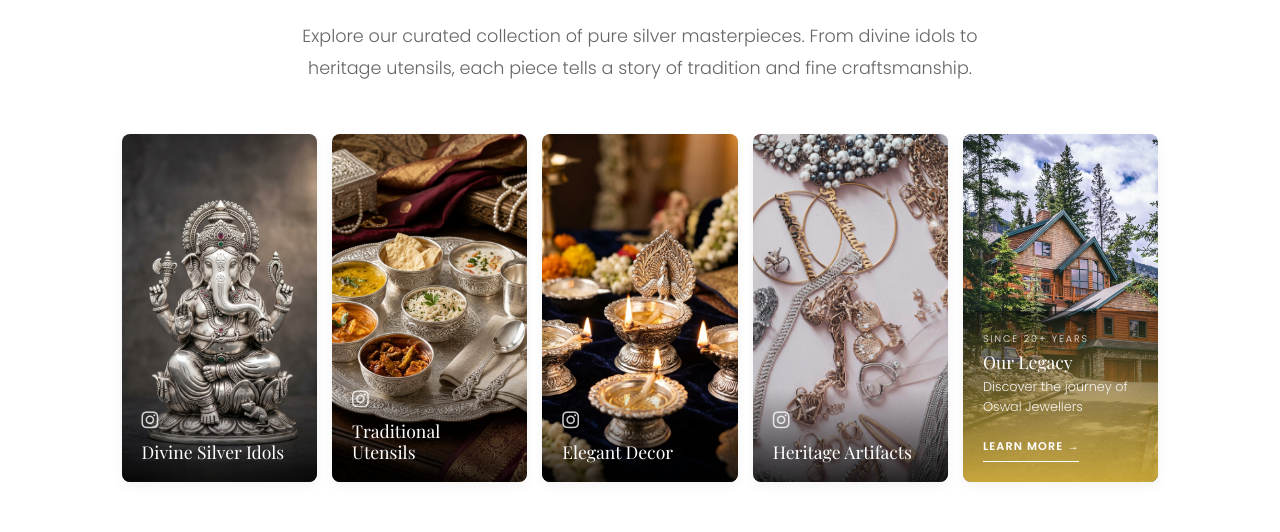
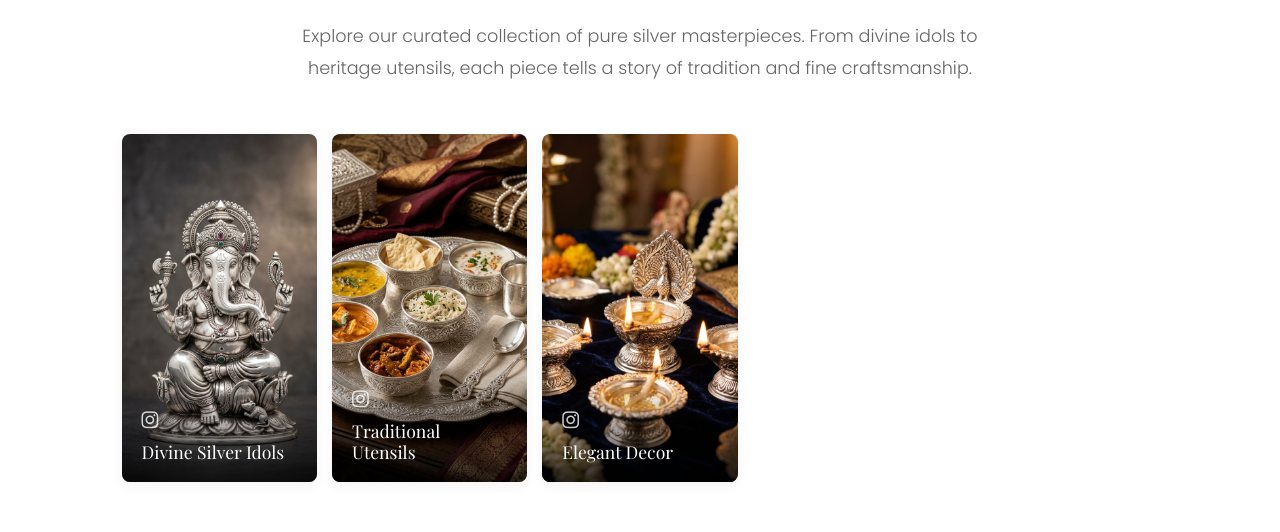
Before and after one commit to bizleap1/Oswal-Jewellers, a React (Vite) app: page / in a window 1280 px wide. Shown: the part 2960-3492 px from the top of the page. Built offline with nearby package versions, Linux system fonts and the light colour scheme; the HTML template or start-up script is replaced by a standard one; a web font is replaced by a local one.

Commit message:
Remove Heritage Artifacts and About Us card from SilverArtifacts

```diff
--- a/src/components/SilverArtifacts.jsx
+++ b/src/components/SilverArtifacts.jsx
@@ -21,12 +21,7 @@ const SilverArtifacts = () => {
       img: "/images/silver_diya_collection.jpg",
       link: "/collections"
     },
-    {
-      id: 4,
-      title: "Heritage Artifacts",
-      img: "/images/silver_heritage_new.jpg",
-      link: "/collections"
-    }
+
   ];
 
   return (
@@ -56,20 +51,7 @@ const SilverArtifacts = () => {
             </div>
           ))}
 
-          {/* About Us Integration Card */}
-          <div className="reel-card about-reel">
-            <Link to="/about">
-              <div className="reel-img">
-                <img src="/images/silver_legacy_new.jpg" alt="About Oswal Jewellers" />
-                <div className="reel-overlay about-overlay">
-                  <span className="about-label">SINCE 20+ YEARS</span>
-                  <h3>Our Legacy</h3>
-                  <p>Discover the journey of Oswal Jewellers</p>
-                  <span className="btn-small">Learn More →</span>
-                </div>
-              </div>
-            </Link>
-          </div>
+
         </div>
       </div>
     </section>
```
